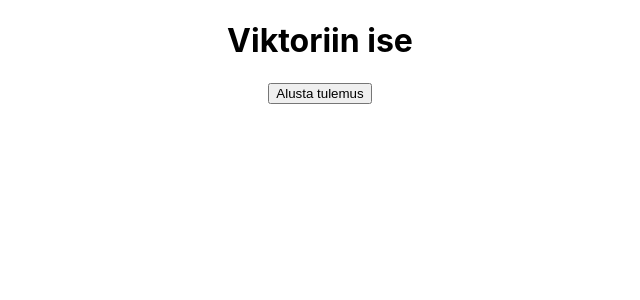
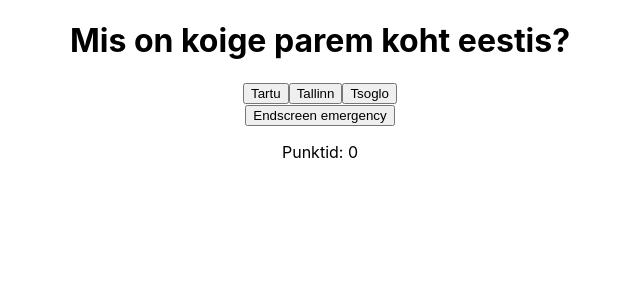
Before and after one commit to Mihkelhain/StatistikaProoviToo, a React (Create React App) app: page / in a window 1280 px wide. Both pictures are taken after a click on the button "Alusta viktoriini". Shown: the top 300 px of the page, without its empty margins (320-960 px from the left). Built offline with nearby package versions, Linux system fonts and the light colour scheme.

Commit message:
Küsimuste loogika ja selle rough preseneteerimine

```diff
--- a/src/App.js
+++ b/src/App.js
@@ -27,37 +27,65 @@ function App() {
             id: 4,
             question: "Mis on koige parem koht eestis?",
             options: ["Tartu", "Tallinn", "Tsoglo"],
-            correct: "tsoglo"
+            correct: "Tsoglo"
         },
         ]
+    const [currentQuestion, setCurrent] = useState(null)
+    const [remainingQuestions, remRemaining] = useState([])
 
-    const changeToQuiz = () => {setQuizStatus('quiz');};
-    const nextQuestion = () => {}; //suvaliselt paneb kusimused ette
+    const changeToQuiz = () =>{
+        addPoint(0);
+        setQuizStatus('quiz');
+        remRemaining(questionsData);
+        nextQuestion(questionsData)
+    };
+
+    const nextQuestion = (remainingQuestions) => {
+        if (remainingQuestions.length === 0){
+            setQuizStatus('endScreen');
+            return;}
+        const randomQuestion = Math.floor(Math.random() * remainingQuestions.length);
+        const chosenQuestion = remainingQuestions[randomQuestion];
+        const newRemaining = remainingQuestions.filter(question => question.id !== chosenQuestion.id);
+        setCurrent(chosenQuestion);
+        remRemaining(newRemaining);
+    };
+
     const changeToEndscreen = () => {setQuizStatus('endScreen');};
     const changeToMenu = () => {setQuizStatus('menu');};
 
-    const questionAnswer = (Answer) => {
-
-    }
+    const questionAnswer = (answer) => {
+        if (answer === currentQuestion.correct){
+            addPoint(punktid + 1);}
+        nextQuestion(remainingQuestions);
+    };
     return (
         <div className="App">
             <div className="quizContainer">
                 {quizStatus === 'menu' && (
                     <div className="view">
-                  <h1>Viktoriin menu</h1>
+                        <h1>Viktoriini menüü</h1>
                         <button className="btn-main" onClick={changeToQuiz}>Alusta viktoriini</button>
                     </div>
                 )}
-          {quizStatus === 'quiz' && (
+                {quizStatus === 'quiz' && currentQuestion && (
                     <div className="view">
-                  <h1>Viktoriin ise</h1>
-                  <button className="btn-main" onClick={ changeToEndscreen}>Alusta tulemus</button>
+                        <h1>{currentQuestion.question}</h1>
+                        <div className="options">
+                            {currentQuestion.options.map((option, index) => (
+                                <button
+                                    key={index} className="btn-main" onClick={() => questionAnswer(option)}>{option}
+                                </button>
+                            ))}
+                        </div>
+                        <button onClick={changeToEndscreen}> Endscreen emergency</button>
+                        <p>Punktid: {punktid}</p>
                     </div>
                 )}
                 {quizStatus === 'endScreen' && (
                     <div className="view">
-                  <h1>Viktoriin tulemus</h1>
-                  <button className="btn-main" onClick={changeToMenu}>Alusta algus</button>
+                        <h1>Tulemus: {punktid} / {questionsData.length}</h1>
+                        <button className="btn-main" onClick={changeToMenu}>Tagasi algusesse</button>
                     </div>
                 )}
             </div>
```
Lines whose indentation alone changed are shown as unchanged.
